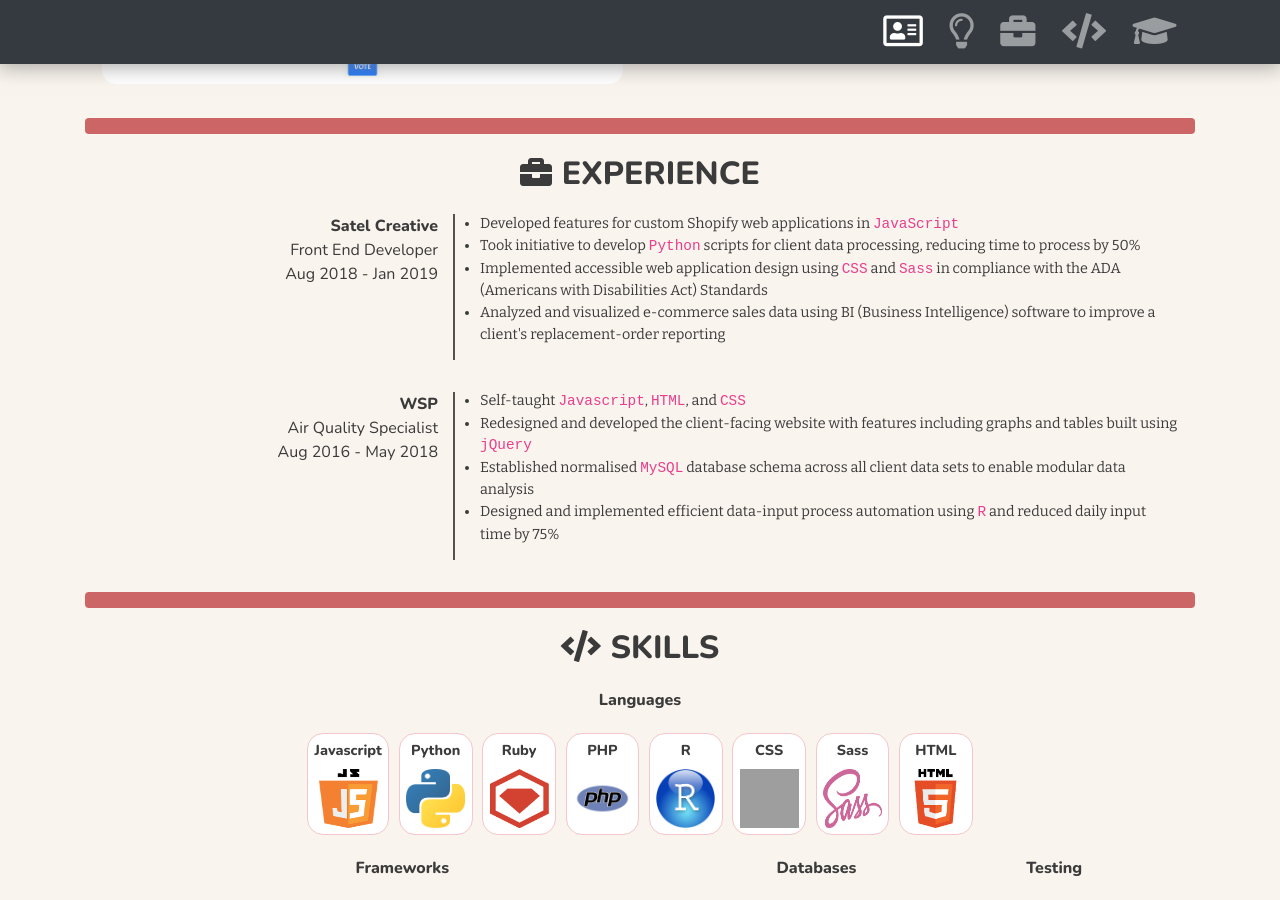
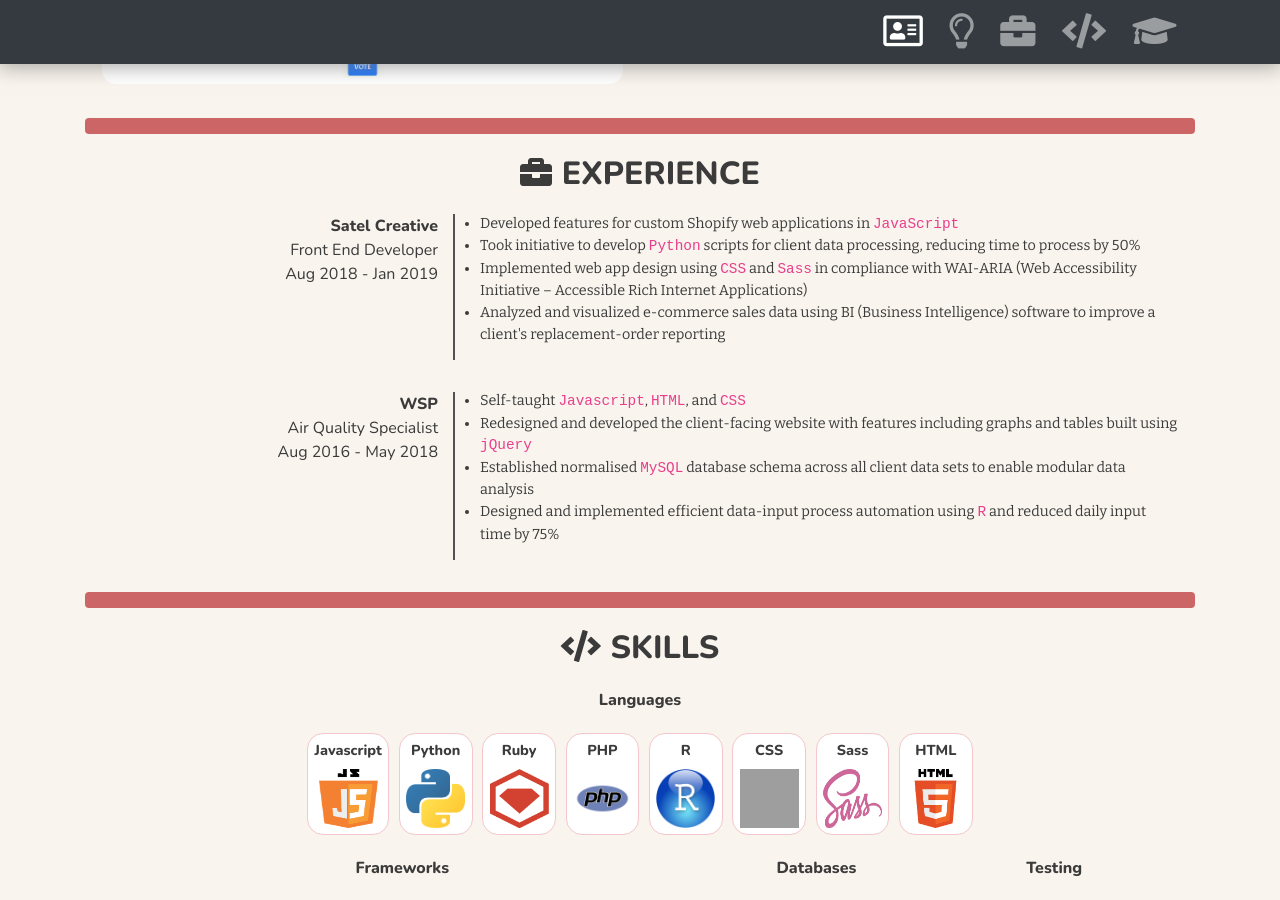
Before and after one commit to byeong0430/byeong0430.github.io, a Jekyll site: the page built from index.html, in a window 1280 px wide and 900 px high, scrolled down 2135 px. Built offline with Jekyll 4.4.1, drawn with Linux system fonts in a browser that asks for light colours; nearby versions of some CDN libraries; grey boxes are pictures that could not be loaded.

Commit message:
Update experience at Satel

```diff
--- a/_includes/experience.html
+++ b/_includes/experience.html
@@ -21,8 +21,8 @@
               <li>
                 Took initiative to develop <code>Python</code> scripts for client data processing, reducing time to process by 50%
               <li>
-                Implemented accessible web application design using <code>CSS</code> and <code>Sass</code> in compliance
-                with the ADA (Americans with Disabilities Act) Standards
+                Implemented web app design using <code>CSS</code> and <code>Sass</code> in compliance with
+                WAI-ARIA (Web Accessibility Initiative – Accessible Rich Internet Applications)
               </li>
               <li>
                 Analyzed and visualized e-commerce sales data using BI (Business Intelligence) software to improve a
```
